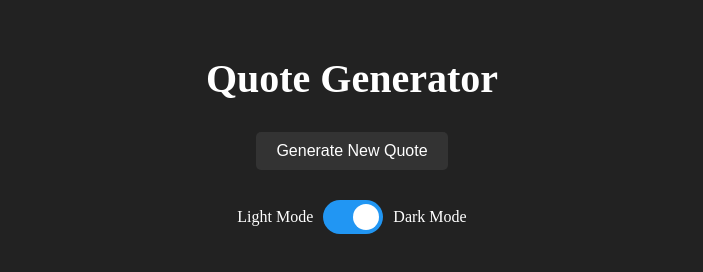
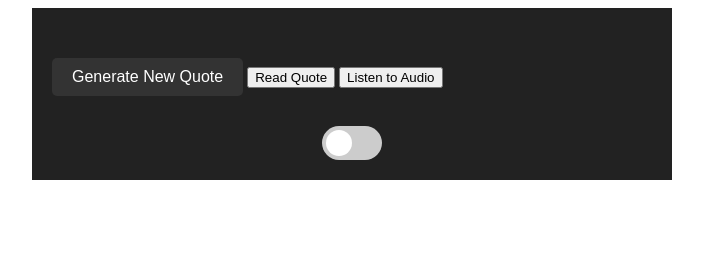
Before and after one commit to noor-alif/Quote-gen-website, a plain HTML site: page index.html in a window 1280 px wide. Shown: the whole page, without its empty margins (288-991 px from the left). Drawn offline with Linux system fonts and the light colour scheme; no server answers.

Commit message:
Update index.html

```diff
--- a/index.html
+++ b/index.html
@@ -1,27 +1,27 @@
 <!DOCTYPE html>
 <html lang="en">
   <head>
-  <meta charset="UTF-8">
+    <meta charset="UTF-8" />
+    <meta name="viewport" content="width=device-width, initial-scale=1.0" />
     <title>Quote Generator</title>
-  <link rel="stylesheet" href="style.css">
+    <link rel="stylesheet" href="style.css" />
   </head>
-<body class="dark-theme">
-  <div class="container">
-    <h1 class="title">Quote Generator</h1>
-    <div class="quote">
-      <p id="quote"></p>
-      <p id="author"></p>
+  <body>
+    <div class="container dark-theme">
+      <div class="quote-container">
+        <div class="quote" id="quote"></div>
+        <div class="author" id="author"></div>
+        <div class="button-container">
+          <button class="button" id="new-quote">Generate New Quote</button>
+          <button class="button" id="read">Read Quote</button>
+          <button class="button" id="listen">Listen to Audio</button>
         </div>
-    <div class="buttons">
-      <button id="new-quote">Generate New Quote</button>
       </div>
       <div class="toggle-container">
-      <span class="toggle-label">Light Mode</span>
         <label class="switch">
-        <input type="checkbox" id="toggle" checked>
+          <input type="checkbox" id="toggle">
           <span class="slider round"></span>
         </label>
-      <span class="toggle-label">Dark Mode</span>
       </div>
     </div>
     <script src="script.js"></script>
```
Lines whose indentation alone changed are shown as unchanged.
